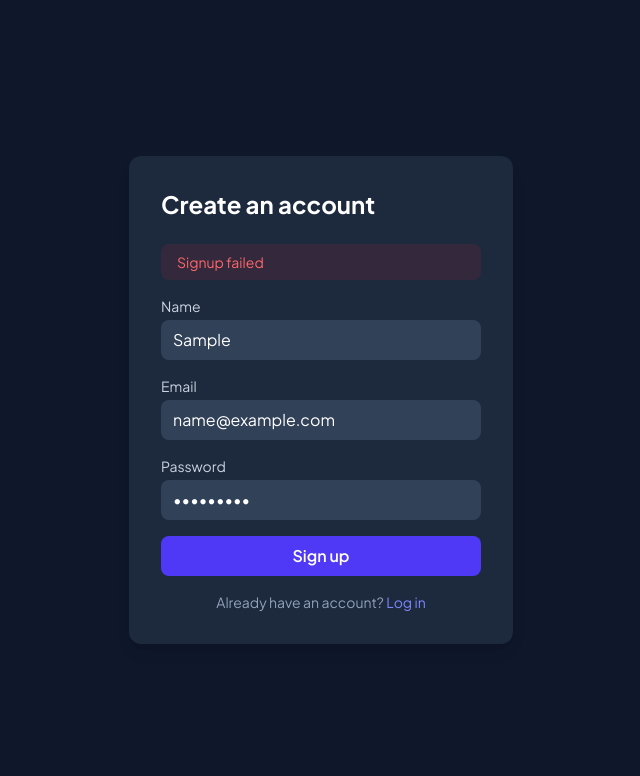
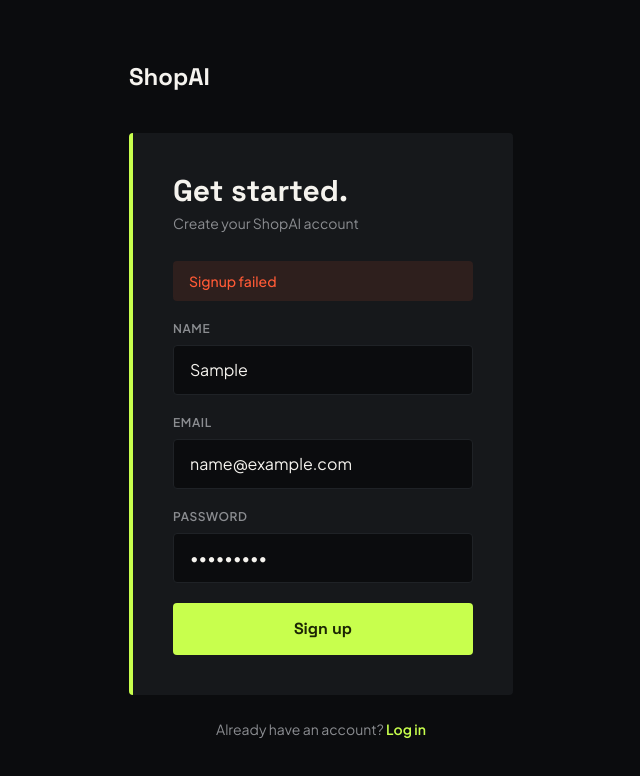
Before and after one commit to Siddx6/ecommerce-ai-marketplace, a React (Vite) app in the folder frontend/: page /signup in a window 1280 px wide. Both pictures are taken after typing "Sample", "name@example.com", "Sample123" into the empty fields and a click on the button "Sign up". Shown: the top 776 px of the page, without its empty margins (319-959 px from the left). Built offline with nearby package versions, Linux system fonts and the light colour scheme; no server answers.

Commit message:
Redesign Login and Signup pages with new design system (coral/lime accent variants, Space Grotesk headlines)

```diff
--- a/frontend/src/pages/Login.jsx
+++ b/frontend/src/pages/Login.jsx
@@ -17,7 +17,7 @@ function Login() {
 
     try {
       await login(email, password);
-      navigate("/");
+      navigate("/shop");
     } catch (err) {
       setError(err.response?.data?.message || "Login failed");
     } finally {
@@ -26,51 +26,62 @@ function Login() {
   };
 
   return (
-    <div className="min-h-screen flex items-center justify-center bg-slate-900 px-4">
-      <div className="w-full max-w-sm bg-slate-800 rounded-xl p-8 shadow-lg">
-        <h1 className="text-2xl font-bold text-white mb-6">Log in</h1>
+    <div className="min-h-screen bg-ink flex items-center justify-center px-4">
+      <div className="w-full max-w-sm">
+        <Link to="/" className="font-display text-2xl font-bold text-cream block mb-10">
+          ShopAI
+        </Link>
+
+        <div className="bg-surface rounded p-10 border-l-4 border-coral">
+          <h1 className="font-display text-3xl font-bold text-cream mb-1">Welcome back.</h1>
+          <p className="text-muted text-sm mb-7">Log in to ShopAI</p>
 
           {error && (
-          <div className="bg-red-500/10 text-red-400 text-sm rounded-lg px-4 py-2 mb-4">
+            <div className="bg-coral/10 text-coral text-sm rounded px-4 py-2.5 mb-5 font-medium">
               {error}
             </div>
           )}
 
-        <form onSubmit={handleSubmit} className="space-y-4">
+          <form onSubmit={handleSubmit} className="space-y-5">
             <div>
-            <label className="block text-sm text-slate-300 mb-1">Email</label>
+              <label className="block text-xs uppercase tracking-wider font-semibold text-muted mb-2">
+                Email
+              </label>
               <input
                 type="email"
                 value={email}
                 onChange={(e) => setEmail(e.target.value)}
                 required
-              className="w-full rounded-lg bg-slate-700 text-white px-3 py-2 outline-none focus:ring-2 focus:ring-indigo-500"
+                className="w-full rounded bg-ink border border-surface-light text-cream px-4 py-3 outline-none focus:border-coral transition"
               />
             </div>
 
             <div>
-            <label className="block text-sm text-slate-300 mb-1">Password</label>
+              <label className="block text-xs uppercase tracking-wider font-semibold text-muted mb-2">
+                Password
+              </label>
               <input
                 type="password"
                 value={password}
                 onChange={(e) => setPassword(e.target.value)}
                 required
-              className="w-full rounded-lg bg-slate-700 text-white px-3 py-2 outline-none focus:ring-2 focus:ring-indigo-500"
+                className="w-full rounded bg-ink border border-surface-light text-cream px-4 py-3 outline-none focus:border-coral transition"
               />
             </div>
 
             <button
               type="submit"
               disabled={loading}
-            className="w-full bg-indigo-600 hover:bg-indigo-500 text-white font-semibold rounded-lg py-2 transition disabled:opacity-50"
+              className="w-full bg-coral text-coral-dark font-display font-bold text-base rounded py-3.5 hover:opacity-90 disabled:opacity-50 transition"
             >
               {loading ? "Logging in..." : "Log in"}
             </button>
           </form>
+        </div>
 
-        <p className="text-slate-400 text-sm mt-4 text-center">
+        <p className="text-muted text-sm mt-6 text-center">
           Don't have an account?{" "}
-          <Link to="/signup" className="text-indigo-400 hover:underline">
+          <Link to="/signup" className="text-coral font-semibold hover:underline">
             Sign up
           </Link>
         </p>
--- a/frontend/src/pages/Signup.jsx
+++ b/frontend/src/pages/Signup.jsx
@@ -18,7 +18,7 @@ function Signup() {
 
     try {
       await signup(name, email, password);
-      navigate("/dashboard");
+      navigate("/shop");
     } catch (err) {
       setError(err.response?.data?.message || "Signup failed");
     } finally {
@@ -27,62 +27,75 @@ function Signup() {
   };
 
   return (
-    <div className="min-h-screen flex items-center justify-center bg-slate-900 px-4">
-      <div className="w-full max-w-sm bg-slate-800 rounded-xl p-8 shadow-lg">
-        <h1 className="text-2xl font-bold text-white mb-6">Create an account</h1>
+    <div className="min-h-screen bg-ink flex items-center justify-center px-4">
+      <div className="w-full max-w-sm">
+        <Link to="/" className="font-display text-2xl font-bold text-cream block mb-10">
+          ShopAI
+        </Link>
+
+        <div className="bg-surface rounded p-10 border-l-4 border-lime">
+          <h1 className="font-display text-3xl font-bold text-cream mb-1">Get started.</h1>
+          <p className="text-muted text-sm mb-7">Create your ShopAI account</p>
 
           {error && (
-          <div className="bg-red-500/10 text-red-400 text-sm rounded-lg px-4 py-2 mb-4">
+            <div className="bg-coral/10 text-coral text-sm rounded px-4 py-2.5 mb-5 font-medium">
               {error}
             </div>
           )}
 
-        <form onSubmit={handleSubmit} className="space-y-4">
+          <form onSubmit={handleSubmit} className="space-y-5">
             <div>
-            <label className="block text-sm text-slate-300 mb-1">Name</label>
+              <label className="block text-xs uppercase tracking-wider font-semibold text-muted mb-2">
+                Name
+              </label>
               <input
                 type="text"
                 value={name}
                 onChange={(e) => setName(e.target.value)}
                 required
-              className="w-full rounded-lg bg-slate-700 text-white px-3 py-2 outline-none focus:ring-2 focus:ring-indigo-500"
+                className="w-full rounded bg-ink border border-surface-light text-cream px-4 py-3 outline-none focus:border-lime transition"
               />
             </div>
 
             <div>
-            <label className="block text-sm text-slate-300 mb-1">Email</label>
+              <label className="block text-xs uppercase tracking-wider font-semibold text-muted mb-2">
+                Email
+              </label>
               <input
                 type="email"
                 value={email}
                 onChange={(e) => setEmail(e.target.value)}
                 required
-              className="w-full rounded-lg bg-slate-700 text-white px-3 py-2 outline-none focus:ring-2 focus:ring-indigo-500"
+                className="w-full rounded bg-ink border border-surface-light text-cream px-4 py-3 outline-none focus:border-lime transition"
               />
             </div>
 
             <div>
-            <label className="block text-sm text-slate-300 mb-1">Password</label>
+              <label className="block text-xs uppercase tracking-wider font-semibold text-muted mb-2">
+                Password
+              </label>
               <input
                 type="password"
                 value={password}
                 onChange={(e) => setPassword(e.target.value)}
                 required
-              className="w-full rounded-lg bg-slate-700 text-white px-3 py-2 outline-none focus:ring-2 focus:ring-indigo-500"
+                className="w-full rounded bg-ink border border-surface-light text-cream px-4 py-3 outline-none focus:border-lime transition"
               />
             </div>
 
             <button
               type="submit"
               disabled={loading}
-            className="w-full bg-indigo-600 hover:bg-indigo-500 text-white font-semibold rounded-lg py-2 transition disabled:opacity-50"
+              className="w-full bg-lime text-lime-dark font-display font-bold text-base rounded py-3.5 hover:opacity-90 disabled:opacity-50 transition"
             >
               {loading ? "Creating account..." : "Sign up"}
             </button>
           </form>
+        </div>
 
-        <p className="text-slate-400 text-sm mt-4 text-center">
+        <p className="text-muted text-sm mt-6 text-center">
           Already have an account?{" "}
-          <Link to="/login" className="text-indigo-400 hover:underline">
+          <Link to="/login" className="text-lime font-semibold hover:underline">
             Log in
           </Link>
         </p>
```
Lines whose indentation alone changed are shown as unchanged.
